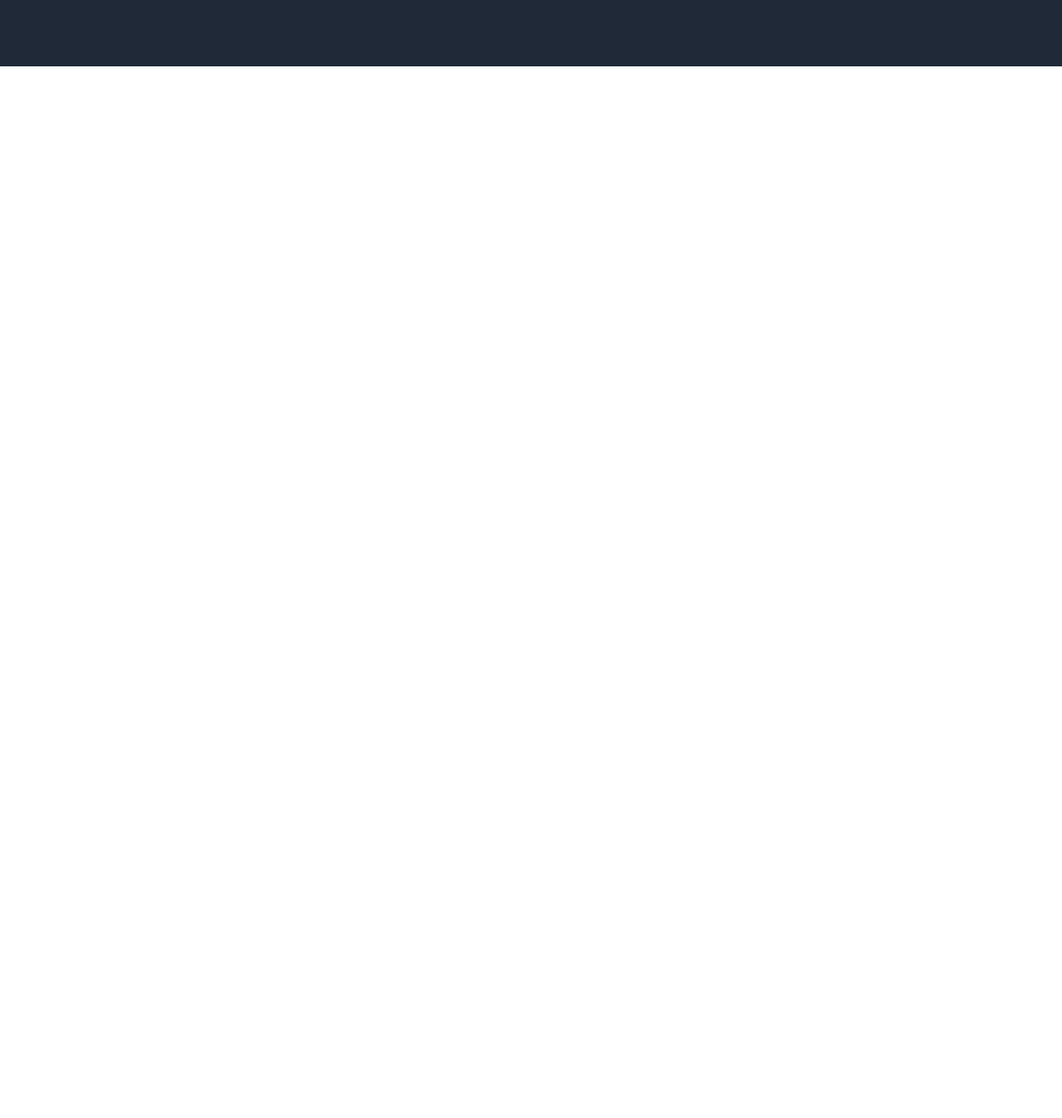
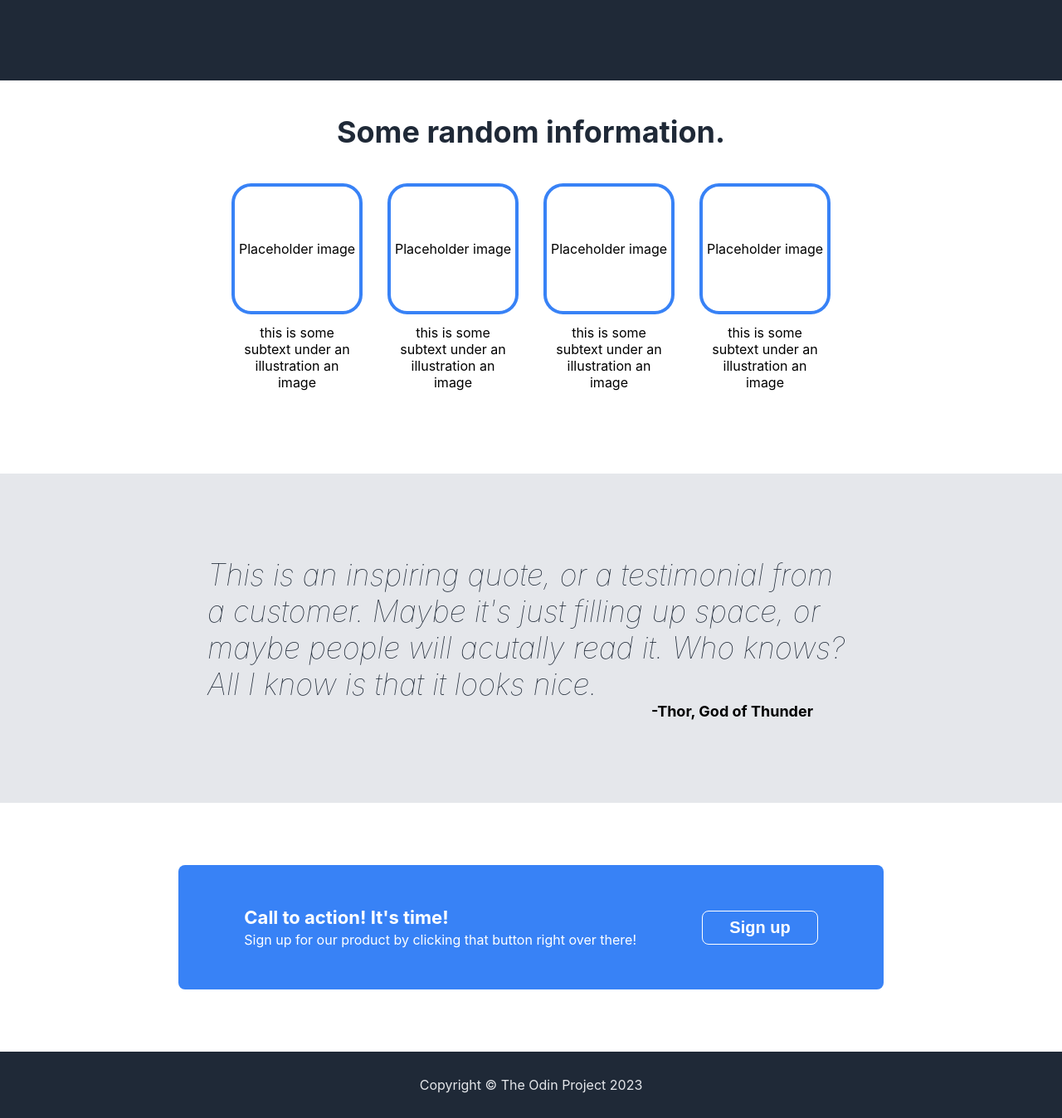
Before and after one commit to SneakyMcSnea/landing-page, a plain HTML site: page index.html in a window 1280 px wide. Shown: the part 392-1740 px from the top of the page at 83% size. Before the commit the page ends 800 px from the top, so only its background shows below. Drawn offline with Linux system fonts and the light colour scheme.

Commit message:
I'm done

```diff
--- a/index.html
+++ b/index.html
@@ -30,7 +30,7 @@
                     is
                     lower contrast.
                 </div>
-                <button class="signup">Sign up</button>
+                <button class="header_signup">Sign up</button>
             </div>
             <div class="placeholder_image">
                 this is a placeholder for an image
@@ -38,18 +38,70 @@
         </div>
     </div>
 
-    <div class="section_1">
-
-    </div>
     <div class="section_2">
-
+        <div class="title">Some random information.</div>
+        <div class="section_2_container">
+            <div class="info">
+                <div class="info_placeholder">
+                    Placeholder image
+                </div>
+                <div class="info_text">
+                    this is some subtext under an illustration an image
+                </div>
+            </div>
+            <div class="info">
+                <div class="info_placeholder">
+                    Placeholder image
+                </div>
+                <div class="info_text">
+                    this is some subtext under an illustration an image
+                </div>
+            </div>
+            <div class="info">
+                <div class="info_placeholder">
+                    Placeholder image
+                </div>
+                <div class="info_text">
+                    this is some subtext under an illustration an image
+                </div>
+            </div>
+            <div class="info">
+                <div class="info_placeholder">
+                    Placeholder image
+                </div>
+                <div class="info_text">
+                    this is some subtext under an illustration an image
+                </div>
+            </div>
+        </div>
     </div>
     <div class="section_3">
-
+        <div class="quote_container">
+            <div class="quote">
+                This is an inspiring quote, or a testimonial from a customer. Maybe it's just filling up space, or maybe
+                people will acutally read it. Who knows? All I know is that it looks nice.
+            </div>
+            <divc class="quote_author">
+                -Thor, God of Thunder
+        </div>
+    </div>
+    </div>
+    <div class="section_4">
+        <div class="cta_container">
+            <div class="cta_modal">
+                <div class="cta_header">
+                    Call to action! It's time!
+                </div>
+                <div class="cta_text">
+                    Sign up for our product by clicking that button right over there!
+                </div>
+            </div>
+            <button class="cta_signup">Sign up</button>
+        </div>
     </div>
 
     <div class="footer">
-
+        Copyright © The Odin Project 2023
     </div>
 </body>
 
--- a/style.css
+++ b/style.css
@@ -1,7 +1,16 @@
 body {
     font-family: -apple-system, BlinkMacSystemFont, 'Segoe UI', Roboto, Oxygen, Ubuntu, Cantarell, 'Open Sans', 'Helvetica Neue', sans-serif;
     min-height: 100vh;
+    min-width: 100vh;
     margin: 0;
+}
+
+.section_1,
+.section_2,
+.section_3,
+.section_4,
+.footer {
+    flex-wrap: wrap;
 }
 
 .section_1,
@@ -12,20 +21,25 @@ body {
    display: flex;
    justify-content: space-between;
    align-items: center;
+   flex-wrap: wrap;
 }
 
 .section_1 {
     flex-direction: column;
     align-items: center;
+    flex-wrap: wrap;
 }
 
 .header {
+    display: flex;
     padding: 16px 16px 0 16px;
     width: 1050px;
+
 }
 
 .hero {
-    padding: 100px;
+    display: flex;
+    padding: 100px 16px 100px 16px;
     width: 1050px;
 }
 
@@ -64,12 +78,26 @@ a,
     color: #E5E7EB;
     font-size: 18px;
     margin-bottom: 12px;
-
+    text-decoration: none;
 }
 
-a {
-    text-decoration: none;
+.header_signup {
+    padding: 8px 32px 8px 32px;
+    background-color: #3882F6;
+    color: white;
+    border:none;
+    border-radius: 8px;
+    font-weight: bolder;
+    font-size: 20px;
+    cursor: pointer;
 }
+
+.header_signup:hover{
+    background-color: #8b6ad8;
+    color:rgb(0, 0, 0)
+}
+
+
 
 .placeholder_image {
     display: flex;
@@ -79,3 +107,126 @@ a {
     justify-content: center;
     align-items: center;
 }
+
+.section_2 {
+    text-align: center;
+    padding-bottom: 100px;
+
+}
+
+.title {
+    padding: 40px 0 40px 0;
+    font-size: 36px;
+    font-weight: bolder;
+    color: #1F2937;
+}
+
+.section_2_container {
+    display: flex;
+    flex-wrap: wrap;
+    justify-content: center;
+    align-items: center;
+    gap: 30px;
+    text-align: center;
+
+}
+
+.info {
+    max-width: 200px;
+    display:flex;
+    flex-direction: column;
+    align-items: center;
+}
+
+.info_placeholder {
+    display: flex;
+    align-items: center;
+    justify-content: center;
+    border: 4px solid #3882F6;
+    border-radius: 15%;
+    width: 150px;
+    height: 150px;
+    margin-bottom:12px;
+}
+
+.info_text{
+    display: flex;
+    align-items: center;
+    justify-content: center;
+    width: 150px;
+
+}
+
+.section_3{
+    background-color: #E5E7EB;
+    display: flex;
+    justify-content: center;
+}
+
+.quote_container{
+    display: flex;
+    flex-direction: column;
+    justify-content: center;
+    align-items: flex-end;
+    flex-wrap: wrap;
+    flex-basis: 780px;
+    padding: 100px 0 100px 0;
+}
+
+.quote{
+    font-size: 36px;
+    font-weight: lighter;
+    font-style: italic;
+    color:#1F2937;
+}
+
+.quote_author{
+    font-size: 18px;
+    font-weight: bolder;
+    margin-right: 50px;
+}
+
+.section_4{
+    display: flex;
+    justify-content: center;
+}
+
+.cta_container{
+    display: flex;
+    flex-wrap: wrap;
+    justify-content: space-evenly;
+    align-items: center;
+    background-color: #3882F6;
+    color: white;
+    flex-basis: 850px;
+    height: 150px;
+    border-radius: 8px;
+    margin: 75px 0 75px 0;
+}
+
+.cta_header{
+    font-size: 22px;
+    font-weight: bolder;
+    margin-bottom: 4px;
+}
+
+.cta_signup {
+    padding: 8px 32px 8px 32px;
+    background-color: #3882F6;
+    color: white;
+    border:1px solid white;
+    border-radius: 8px;
+    font-weight: bolder;
+    font-size: 20px;
+    cursor: pointer;
+}
+
+.cta_signup:hover{
+    background-color: #1F2937;
+}
+
+.footer {
+    justify-content: center;
+    color: #E5E7EB;
+    padding: 30px;
+}
```
